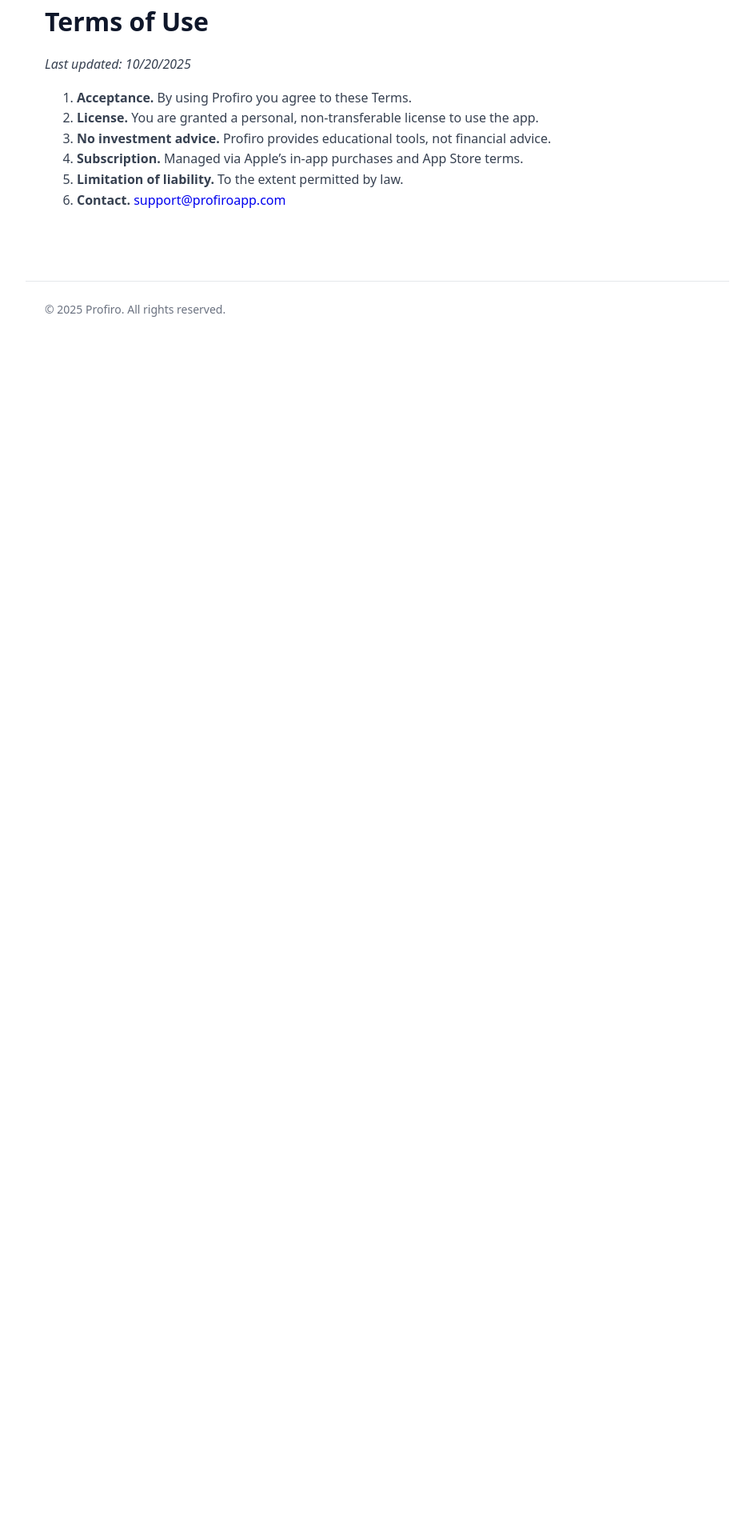
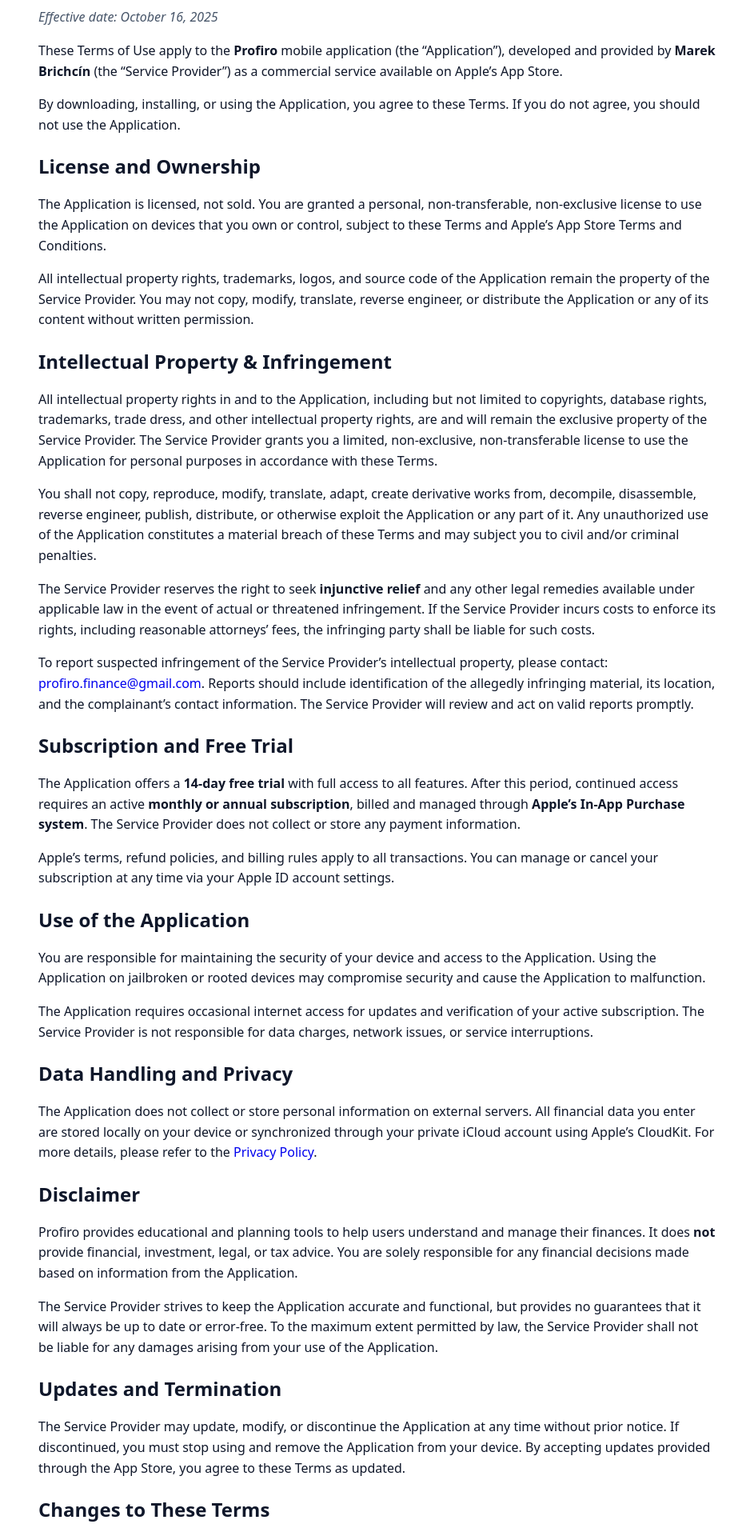
Before and after one commit to SaulGoodman270/profiro-website, a Next.js app: page /terms in a window 1280 px wide. Shown: the part 100-2020 px from the top of the page at 80% size, without its empty margins (168-1111 px from the left). Before the commit the page ends 800 px from the top, so only its background shows below. Built offline with nearby package versions, Linux system fonts and the light colour scheme.

Commit message:
Replace legal pages with final text

```diff
--- a/pages/terms.js
+++ b/pages/terms.js
@@ -1,29 +1,124 @@
-import Head from 'next/head'
-import Nav from './components/Nav'
+import Head from "next/head";
 
 export default function Terms() {
   return (
     <>
       <Head>
         <title>Terms of Use — Profiro</title>
-        <meta name="robots" content="index,follow" />
+        <meta
+          name="description"
+          content="Terms for using the Profiro app: license, IP, subscription & free trial, data handling, disclaimer, and contact."
+        />
+        <link rel="canonical" href="https://www.profiroapp.com/terms" />
       </Head>
-      <Nav />
-      <main className="container legal">
-        <h1>Terms of Use</h1>
-        <p><em>Last updated: {new Date().toLocaleDateString()}</em></p>
-        <ol>
-          <li><strong>Acceptance.</strong> By using Profiro you agree to these Terms.</li>
-          <li><strong>License.</strong> You are granted a personal, non‑transferable license to use the app.</li>
-          <li><strong>No investment advice.</strong> Profiro provides educational tools, not financial advice.</li>
-          <li><strong>Subscription.</strong> Managed via Apple’s in‑app purchases and App Store terms.</li>
-          <li><strong>Limitation of liability.</strong> To the extent permitted by law.</li>
-          <li><strong>Contact.</strong> <a href="mailto:support@profiroapp.com">support@profiroapp.com</a></li>
-        </ol>
+
+      <main style={{ maxWidth: 880, margin: "0 auto", padding: "32px 16px", lineHeight: 1.6, color: "#0f172a" }}>
+        <h1 style={{ lineHeight: 1.25, marginBottom: 8 }}>Terms of Use</h1>
+        <p style={{ color: "#475569" }}>
+          <em>Effective date: October 16, 2025</em>
+        </p>
+
+        <p>
+          These Terms of Use apply to the <strong>Profiro</strong> mobile application (the “Application”), developed and provided by{" "}
+          <strong>Marek Brichcín</strong> (the “Service Provider”) as a commercial service available on Apple’s App Store.
+        </p>
+        <p>By downloading, installing, or using the Application, you agree to these Terms. If you do not agree, you should not use the Application.</p>
+
+        <h2 style={{ marginTop: 24, lineHeight: 1.25 }}>License and Ownership</h2>
+        <p>
+          The Application is licensed, not sold. You are granted a personal, non-transferable, non-exclusive license to use the
+          Application on devices that you own or control, subject to these Terms and Apple’s App Store Terms and Conditions.
+        </p>
+        <p>
+          All intellectual property rights, trademarks, logos, and source code of the Application remain the property of the Service
+          Provider. You may not copy, modify, translate, reverse engineer, or distribute the Application or any of its content without
+          written permission.
+        </p>
+
+        <h2 style={{ marginTop: 24, lineHeight: 1.25 }}>Intellectual Property &amp; Infringement</h2>
+        <p>
+          All intellectual property rights in and to the Application, including but not limited to copyrights, database rights,
+          trademarks, trade dress, and other intellectual property rights, are and will remain the exclusive property of the Service
+          Provider. The Service Provider grants you a limited, non-exclusive, non-transferable license to use the Application for
+          personal purposes in accordance with these Terms.
+        </p>
+        <p>
+          You shall not copy, reproduce, modify, translate, adapt, create derivative works from, decompile, disassemble, reverse
+          engineer, publish, distribute, or otherwise exploit the Application or any part of it. Any unauthorized use of the Application
+          constitutes a material breach of these Terms and may subject you to civil and/or criminal penalties.
+        </p>
+        <p>
+          The Service Provider reserves the right to seek <strong>injunctive relief</strong> and any other legal remedies available under
+          applicable law in the event of actual or threatened infringement. If the Service Provider incurs costs to enforce its rights,
+          including reasonable attorneys’ fees, the infringing party shall be liable for such costs.
+        </p>
+        <p>
+          To report suspected infringement of the Service Provider’s intellectual property, please contact:{" "}
+          <a href="mailto:profiro.finance@gmail.com">profiro.finance@gmail.com</a>. Reports should include identification of the
+          allegedly infringing material, its location, and the complainant’s contact information. The Service Provider will review and
+          act on valid reports promptly.
+        </p>
+
+        <h2 style={{ marginTop: 24, lineHeight: 1.25 }}>Subscription and Free Trial</h2>
+        <p>
+          The Application offers a <strong>14-day free trial</strong> with full access to all features. After this period, continued
+          access requires an active <strong>monthly or annual subscription</strong>, billed and managed through{" "}
+          <strong>Apple’s In-App Purchase system</strong>. The Service Provider does not collect or store any payment information.
+        </p>
+        <p>Apple’s terms, refund policies, and billing rules apply to all transactions. You can manage or cancel your subscription at any time via your Apple ID account settings.</p>
+
+        <h2 style={{ marginTop: 24, lineHeight: 1.25 }}>Use of the Application</h2>
+        <p>
+          You are responsible for maintaining the security of your device and access to the Application. Using the Application on
+          jailbroken or rooted devices may compromise security and cause the Application to malfunction.
+        </p>
+        <p>
+          The Application requires occasional internet access for updates and verification of your active subscription. The Service
+          Provider is not responsible for data charges, network issues, or service interruptions.
+        </p>
+
+        <h2 style={{ marginTop: 24, lineHeight: 1.25 }}>Data Handling and Privacy</h2>
+        <p>
+          The Application does not collect or store personal information on external servers. All financial data you enter are stored
+          locally on your device or synchronized through your private iCloud account using Apple’s CloudKit. For more details, please
+          refer to the <a href="/privacy">Privacy Policy</a>.
+        </p>
+
+        <h2 style={{ marginTop: 24, lineHeight: 1.25 }}>Disclaimer</h2>
+        <p>
+          Profiro provides educational and planning tools to help users understand and manage their finances. It does{" "}
+          <strong>not</strong> provide financial, investment, legal, or tax advice. You are solely responsible for any financial
+          decisions made based on information from the Application.
+        </p>
+        <p>
+          The Service Provider strives to keep the Application accurate and functional, but provides no guarantees that it will always
+          be up to date or error-free. To the maximum extent permitted by law, the Service Provider shall not be liable for any damages
+          arising from your use of the Application.
+        </p>
+
+        <h2 style={{ marginTop: 24, lineHeight: 1.25 }}>Updates and Termination</h2>
+        <p>
+          The Service Provider may update, modify, or discontinue the Application at any time without prior notice. If discontinued, you
+          must stop using and remove the Application from your device. By accepting updates provided through the App Store, you agree to
+          these Terms as updated.
+        </p>
+
+        <h2 style={{ marginTop: 24, lineHeight: 1.25 }}>Changes to These Terms</h2>
+        <p>
+          These Terms of Use may be revised from time to time. Any updates will be posted on this page with the new effective date.
+          Continued use of the Application after such updates constitutes your acceptance of the revised Terms.
+        </p>
+
+        <h2 style={{ marginTop: 24, lineHeight: 1.25 }}>Contact</h2>
+        <p>For questions about these Terms or the Application, please contact:</p>
+        <p>
+          <strong>Marek Brichcín</strong>
+          <br />
+          Email: <a href="mailto:profiro.finance@gmail.com">profiro.finance@gmail.com</a>
+          <br />
+          Website: <a href="https://www.profiroapp.com">https://www.profiroapp.com</a>
+        </p>
       </main>
-      <footer className="footer container">
-        © {new Date().getFullYear()} Profiro. All rights reserved.
-      </footer>
     </>
-  )
+  );
 }
```
Also changed, not shown: pages/privacy.js (+85 -20 lines).
